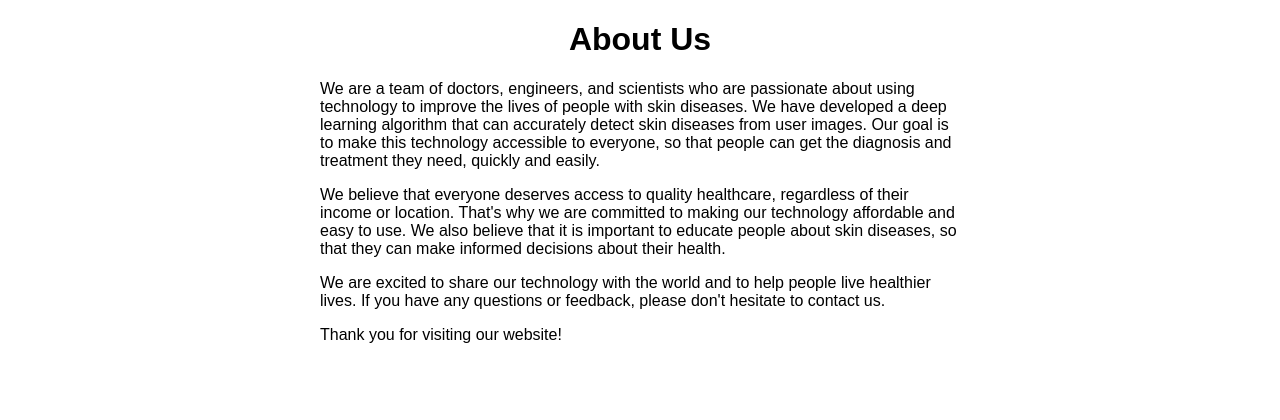
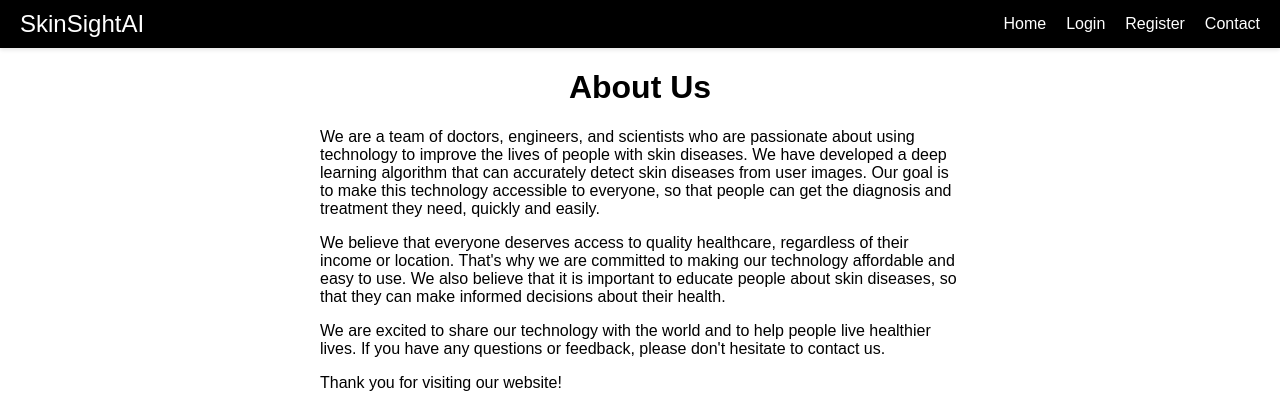
Before and after one commit to SamiurRahmanDhrubo/SkinSight_AI, a Django app: page /about/ in a window 1280 px wide. Shown: the top 420 px of the page. Run offline with Django 4.2, Linux system fonts and the light colour scheme.

Commit message:
added some CSS to about page

```diff
--- a/skinSightAI/home/templates/about.html
+++ b/skinSightAI/home/templates/about.html
@@ -27,9 +27,53 @@
         width: 50%;
         margin: 0 auto;
       }
+
+      .navbar {
+        background-color: black;
+        display: flex;
+        justify-content: space-between;
+        align-items: center;
+        padding: 10px 20px;
+        box-shadow: 0 2px 4px rgba(0, 0, 0, 0.1);
+        margin-bottom: 20px;
+      }
+
+      .navbar-logo {
+        color: white;
+        font-size: 24px;
+        text-decoration: none;
+      }
+
+      .navbar-links {
+        list-style: none;
+        display: flex;
+        gap: 20px;
+        margin: 0;
+        padding: 0;
+      }
+
+      .navbar-links a {
+        color: white;
+        text-decoration: none;
+        font-size: 16px;
+        transition: color 0.3s ease;
+      }
+
+      .navbar-links a:hover {
+        color: #02a458;
+      }
     </style>
   </head>
   <body>
+    <nav class="navbar">
+      <a class="navbar-logo" href="#">SkinSightAI</a>
+      <ul class="navbar-links">
+        <li><a href="#">Home</a></li>
+        <li><a href="#">Login</a></li>
+        <li><a href="#">Register</a></li>
+        <li><a href="#">Contact</a></li>
+      </ul>
+    </nav>
     <div class="container">
       <h1>About Us</h1>
       <p>
```
